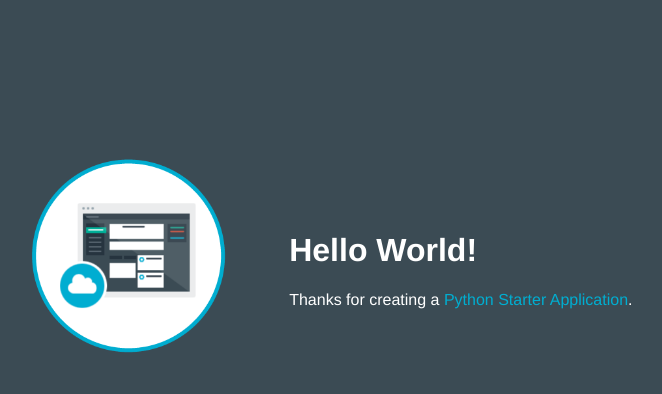
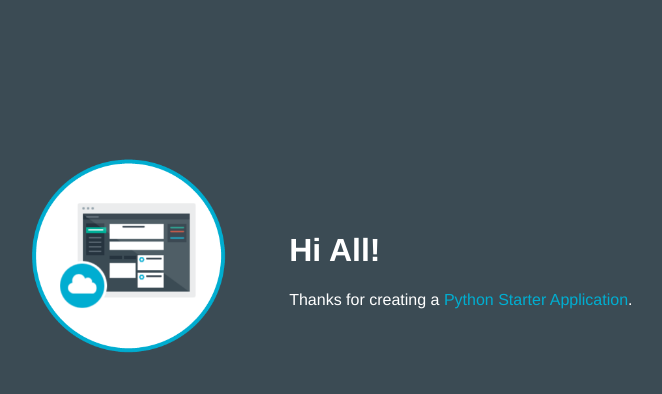
Before and after one commit to a24ibrah/myRestApp, a plain HTML site: page static/index.html in a window 1280 px wide. Shown: the whole page, without its empty margins (253-915 px from the left). Drawn offline with Linux system fonts and the light colour scheme.

Commit message:
Change the intero-message

```diff
--- a/static/index.html
+++ b/static/index.html
@@ -12,7 +12,7 @@
 				<img class = 'newappIcon' src='images/newapp-icon.png'>
 			</td>
 			<td>
-				<h1 id = "message">Hello World!</h1>
+				<h1 id = "message">Hi All!</h1>
 				<p class='description'></p> Thanks for creating a <span class="blue">Python Starter Application</span>.
 			</td>
 		</tr>
```
